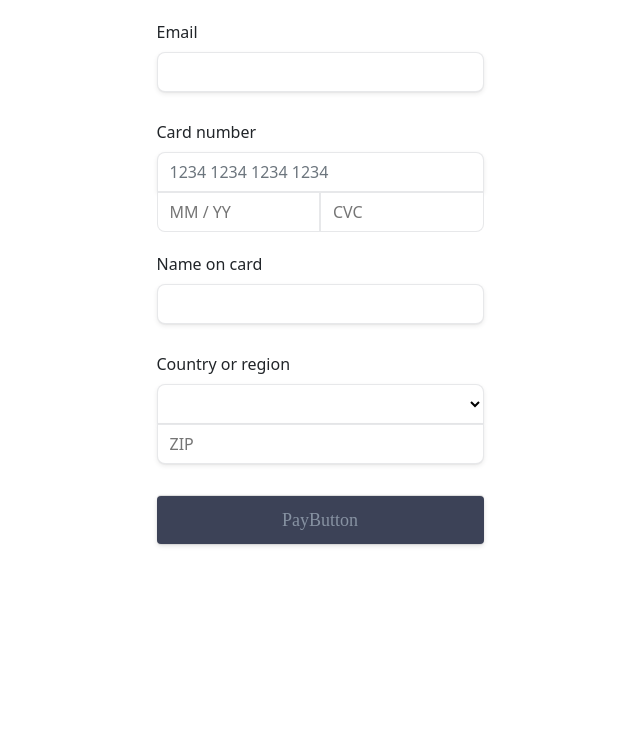
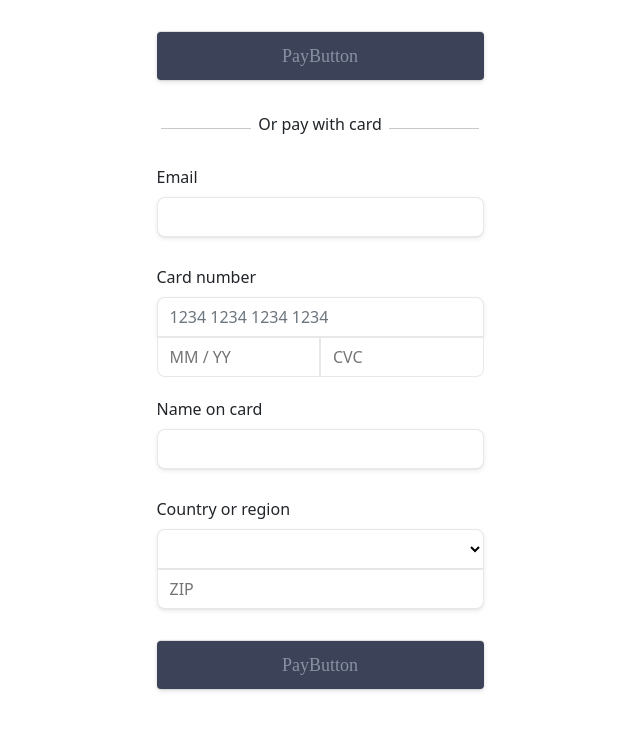
Before and after one commit to gabimdev/checkout-app, a React (Create React App) app: page / in a window 1280 px wide. Shown: the top 730 px of the page, without its empty margins (320-960 px from the left). Built offline with nearby package versions, Linux system fonts and the light colour scheme.

Commit message:
FEAT: created page PayView

```diff
--- a/src/App.jsx
+++ b/src/App.jsx
@@ -1,11 +1,11 @@
-import { CardForm, PayButton } from './components';
+import { PayView } from './pages';
+
 import './App.scss';
 
 const App = () => {
     return (
         <div className="App">
-            <CardForm />
-            <PayButton />
+            <PayView />
         </div>
     );
 };
--- a/src/components/CardForm/CardForm.jsx
+++ b/src/components/CardForm/CardForm.jsx
@@ -1,3 +1,4 @@
+import { PayButton } from '..';
 import { useState } from 'react';
 import './CardForm.scss';
 
@@ -95,6 +96,7 @@ const CardForm = () => {
                         value={formData.zipCode}
                     />
                 </fieldset>
+                <PayButton />
             </form>
         </div>
     );
--- /dev/null
+++ b/src/pages/PayView/PayView.jsx
@@ -0,0 +1,22 @@
+import { CardForm, PayButton } from '../../components';
+import './PayView.scss';
+
+const PayView = () => {
+    return (
+        <>
+            <PayButton />
+            <div className="divisor d-flex flex-row">
+                <span className="divisor__line">
+                    <hr></hr>
+                </span>
+                <span className="divisor__text">Or pay with card</span>
+                <span className="divisor__line">
+                    <hr></hr>
+                </span>
+            </div>
+            <CardForm />
+        </>
+    );
+};
+
+export default PayView;
--- /dev/null
+++ b/src/pages/PayView/PayView.scss
@@ -0,0 +1,6 @@
+.divisor {
+    &__line {
+        width: 90px;
+        margin: 0 7px;
+    }
+}
--- /dev/null
+++ b/src/pages/index.js
@@ -0,0 +1,3 @@
+import PayView from './PayView/PayView';
+
+export { PayView };
```
